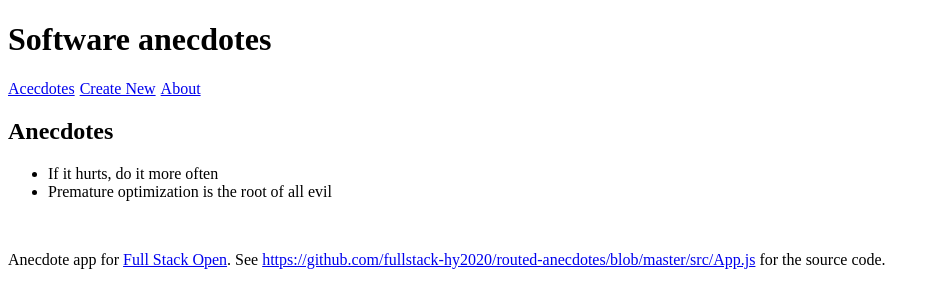
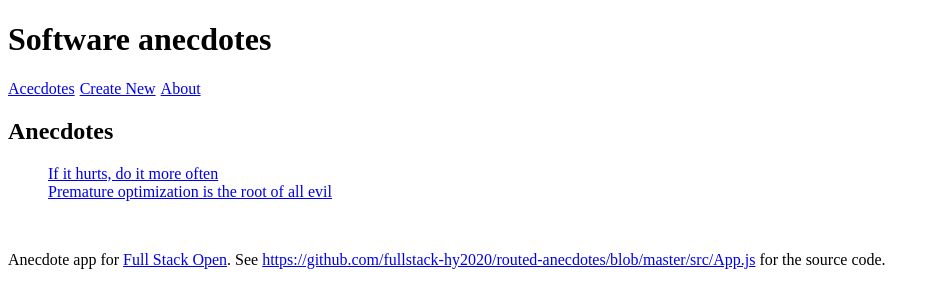
Before and after one commit to GucciGangnam/fullStackOpenCourse, a React (Vite) app in the folder part7/routed-anecdotes/: page / in a window 1280 px wide. Shown: the top 308 px of the page, without its empty margins (0-940 px from the left). Built offline with nearby package versions, Linux system fonts and the light colour scheme.

Commit message:
Part 7.2 completed

```diff
--- a/part7/routed-anecdotes/src/App.jsx
+++ b/part7/routed-anecdotes/src/App.jsx
@@ -1,6 +1,6 @@
 import { useState } from 'react'
 // import ReactDOM from 'react-dom/client'
-import { BrowserRouter as Router, Routes, Route, Link } from 'react-router-dom'
+import { BrowserRouter as Router, Routes, Route, Link, useParams, useMatch } from 'react-router-dom'
 
 const Menu = () => {
   const padding = {
@@ -18,11 +18,27 @@ const Menu = () => {
 const AnecdoteList = ({ anecdotes }) => (
   <div>
     <h2>Anecdotes</h2>
-    <ul>
-      {anecdotes.map(anecdote => <li key={anecdote.id} >{anecdote.content}</li>)}
+    <ul style={{ display: 'flex', flexDirection: 'column' }}>
+      {anecdotes.map(anecdote => <Link to={`/anecdote/${anecdote.id}`} key={anecdote.id} >{anecdote.content}</Link>)}
     </ul>
   </div>
 )
+
+const SingleAnecdote = ({ anecdote }) => {
+  const { id } = useParams();
+  console.log(id);
+  console.log(anecdote);
+
+
+  return (
+    <div>
+      <h2>Anecdote</h2>
+      <h3>"{anecdote.content}"</h3>
+    </div>
+  );
+};
+
+
 
 const About = () => (
   <div>
@@ -124,17 +140,24 @@ const App = () => {
     setAnecdotes(anecdotes.map(a => a.id === id ? voted : a))
   }
 
+
+  const match = useMatch('/anecdote/:id')
+  const anecdote = match
+    ? anecdotes.find(a => a.id === Number(match.params.id))
+    : null
+
   return (
-    <Router>
+    <>
       <h1>Software anecdotes</h1>
       <Menu />
       <Routes>
         <Route path="/" element={<AnecdoteList anecdotes={anecdotes} />} />
+        <Route path="/anecdote/:id" element={<SingleAnecdote anecdote={anecdote} />} />
         <Route path="/about" element={<About />} />
         <Route path="/createnew" element={<CreateNew addNew={addNew} />} />
       </Routes>
       <Footer />
-    </Router>
+    </>
   )
 }
 
--- a/part7/routed-anecdotes/src/main.jsx
+++ b/part7/routed-anecdotes/src/main.jsx
@@ -1,5 +1,9 @@
 import React from 'react'
+import { BrowserRouter as Router } from 'react-router-dom'
 import ReactDOM from 'react-dom/client'
 import App from './App'
 
-ReactDOM.createRoot(document.getElementById('root')).render(<App />)
+ReactDOM.createRoot(document.getElementById('root')).render(
+    <Router>
+        <App />
+    </Router>)
```
